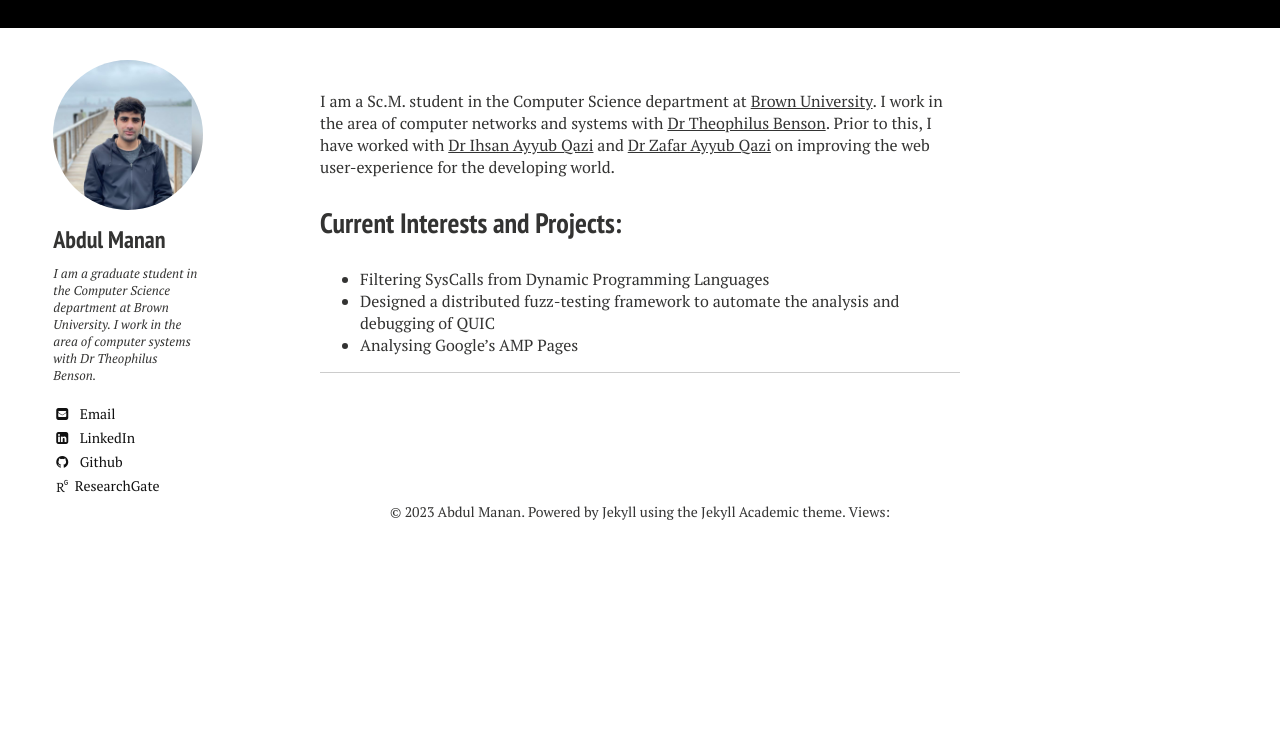
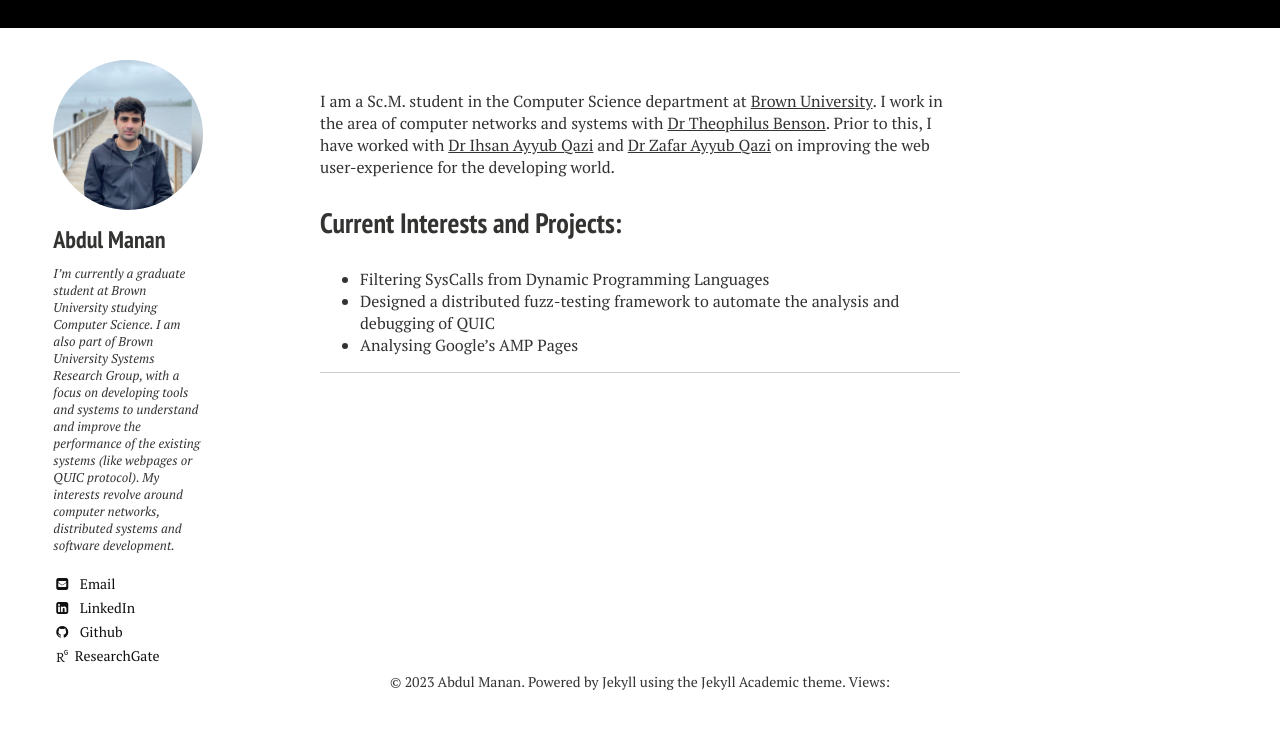
Before and after one commit to abdul-manaan/abdul-manaan.github.io, a Jekyll site: the page built from index.md, in a window 1280 px wide, cut to the strip 104-833 px from the top of the page. Built offline with Jekyll 4.4.1, drawn with Linux system fonts in a browser that asks for light colours; nearby versions of some CDN libraries; some web fonts are replaced.

Commit message:
Update _config.yml

```diff
--- a/_config.yml
+++ b/_config.yml
@@ -7,7 +7,7 @@
 owner:
   name: Abdul Manan
   avatar: bio-photo.jpg
-  bio: "I am a graduate student in the Computer Science department at Brown University. I work in the area of computer systems with Dr Theophilus Benson."
+  bio: "I’m currently a graduate student at Brown University studying Computer Science. I am also part of Brown University Systems Research Group, with a focus on developing tools and systems to understand and improve the performance of the existing systems (like webpages or QUIC protocol). My interests revolve around computer networks, distributed systems and software development."
   email: abdul_manan [at] brown [dot] edu
   # Do not include the @ symbol in your Twitter username
   twitter: #username
```
